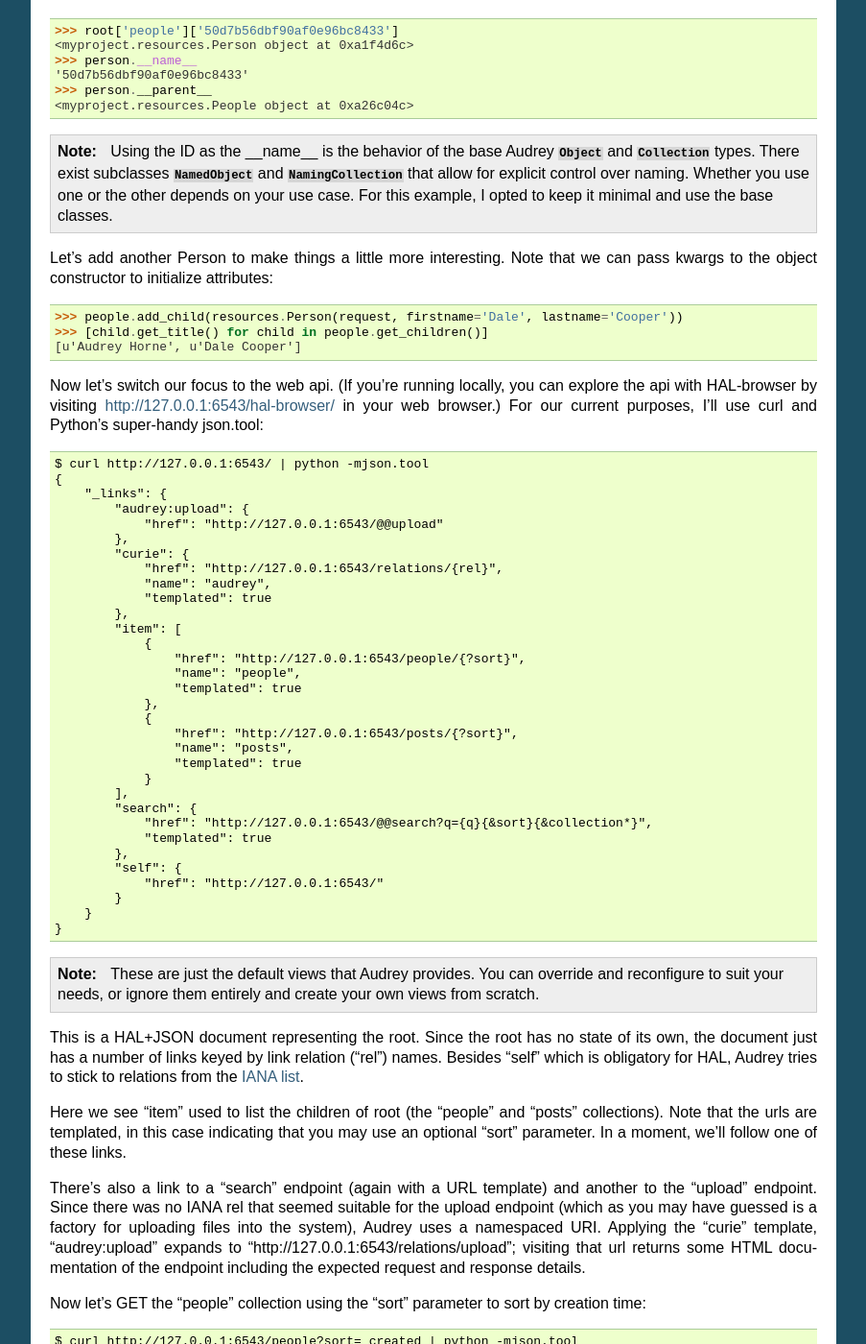
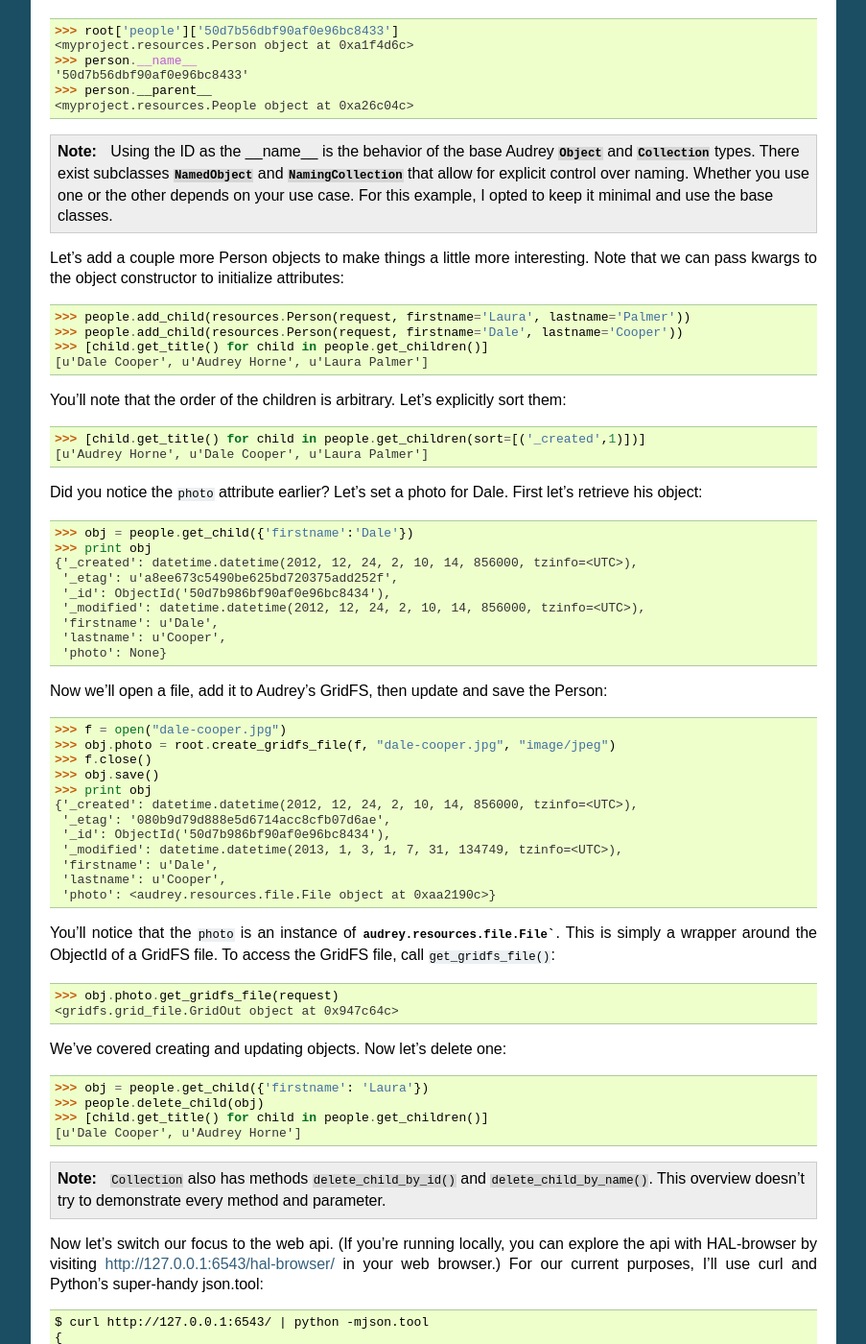
Before and after one commit to sbrauer/Audrey, a Sphinx documentation site: the page built from docs/source/overview.rst, in a window 1280 px wide and 1400 px high, scrolled down 1467 px. Shown: the whole window at 96% size, without its empty margins (198-1101 px from the left). Built offline with Sphinx 7.4.7, drawn with Linux system fonts in a browser that asks for light colours; some of the changed text lies outside the part shown.

Commit message:
update docs

```diff
--- a/docs/source/overview.rst
+++ b/docs/source/overview.rst
@@ -93,12 +93,61 @@
 .. note::
    Using the ID as the __name__ is the behavior of the base Audrey :class:`Object` and :class:`Collection` types.  There exist subclasses :class:`NamedObject` and :class:`NamingCollection` that allow for explicit control over naming.  Whether you use one or the other depends on your use case.  For this example, I opted to keep it minimal and use the base classes.
 
-Let's add another Person to make things a little more interesting.
+Let's add a couple more Person objects to make things a little more interesting.
 Note that we can pass kwargs to the object constructor to initialize attributes::
 
+    >>> people.add_child(resources.Person(request, firstname='Laura', lastname='Palmer'))
     >>> people.add_child(resources.Person(request, firstname='Dale', lastname='Cooper'))
     >>> [child.get_title() for child in people.get_children()]
-    [u'Audrey Horne', u'Dale Cooper']
+    [u'Dale Cooper', u'Audrey Horne', u'Laura Palmer']
+
+You'll note that the order of the children is arbitrary.  Let's explicitly sort them::
+
+    >>> [child.get_title() for child in people.get_children(sort=[('_created',1)])]
+    [u'Audrey Horne', u'Dale Cooper', u'Laura Palmer']
+
+Did you notice the ``photo`` attribute earlier?  Let's set a photo for Dale.
+First let's retrieve his object::
+
+    >>> obj = people.get_child({'firstname':'Dale'})
+    >>> print obj
+    {'_created': datetime.datetime(2012, 12, 24, 2, 10, 14, 856000, tzinfo=<UTC>),
+     '_etag': u'a8ee673c5490be625bd720375add252f',
+     '_id': ObjectId('50d7b986bf90af0e96bc8434'),
+     '_modified': datetime.datetime(2012, 12, 24, 2, 10, 14, 856000, tzinfo=<UTC>),
+     'firstname': u'Dale',
+     'lastname': u'Cooper',
+     'photo': None}
+
+Now we'll open a file, add it to Audrey's GridFS, then update and save the Person::
+
+    >>> f = open("dale-cooper.jpg")
+    >>> obj.photo = root.create_gridfs_file(f, "dale-cooper.jpg", "image/jpeg")
+    >>> f.close()
+    >>> obj.save()
+    >>> print obj
+    {'_created': datetime.datetime(2012, 12, 24, 2, 10, 14, 856000, tzinfo=<UTC>),
+     '_etag': '080b9d79d888e5d6714acc8cfb07d6ae',
+     '_id': ObjectId('50d7b986bf90af0e96bc8434'),
+     '_modified': datetime.datetime(2013, 1, 3, 1, 7, 31, 134749, tzinfo=<UTC>),
+     'firstname': u'Dale',
+     'lastname': u'Cooper',
+     'photo': <audrey.resources.file.File object at 0xaa2190c>}
+
+You'll notice that the ``photo`` is an instance of :class:`audrey.resources.file.File``.  This is simply a wrapper around the ObjectId of a GridFS file.  To access the GridFS file, call ``get_gridfs_file()``::
+
+    >>> obj.photo.get_gridfs_file(request)
+    <gridfs.grid_file.GridOut object at 0x947c64c>
+
+We've covered creating and updating objects.  Now let's delete one::
+
+    >>> obj = people.get_child({'firstname': 'Laura'})
+    >>> people.delete_child(obj)
+    >>> [child.get_title() for child in people.get_children()]
+    [u'Dale Cooper', u'Audrey Horne']
+
+.. note::
+   ``Collection`` also has methods ``delete_child_by_id()`` and ``delete_child_by_name()``.  This overview doesn't try to demonstrate every method and parameter.
 
 Now let's switch our focus to the web api.  (If you're running locally, you can
 explore the api with HAL-browser by visiting http://127.0.0.1:6543/hal-browser/
```
Also changed, not shown: other parts of docs/source/overview.rst (+1 -1 lines).
